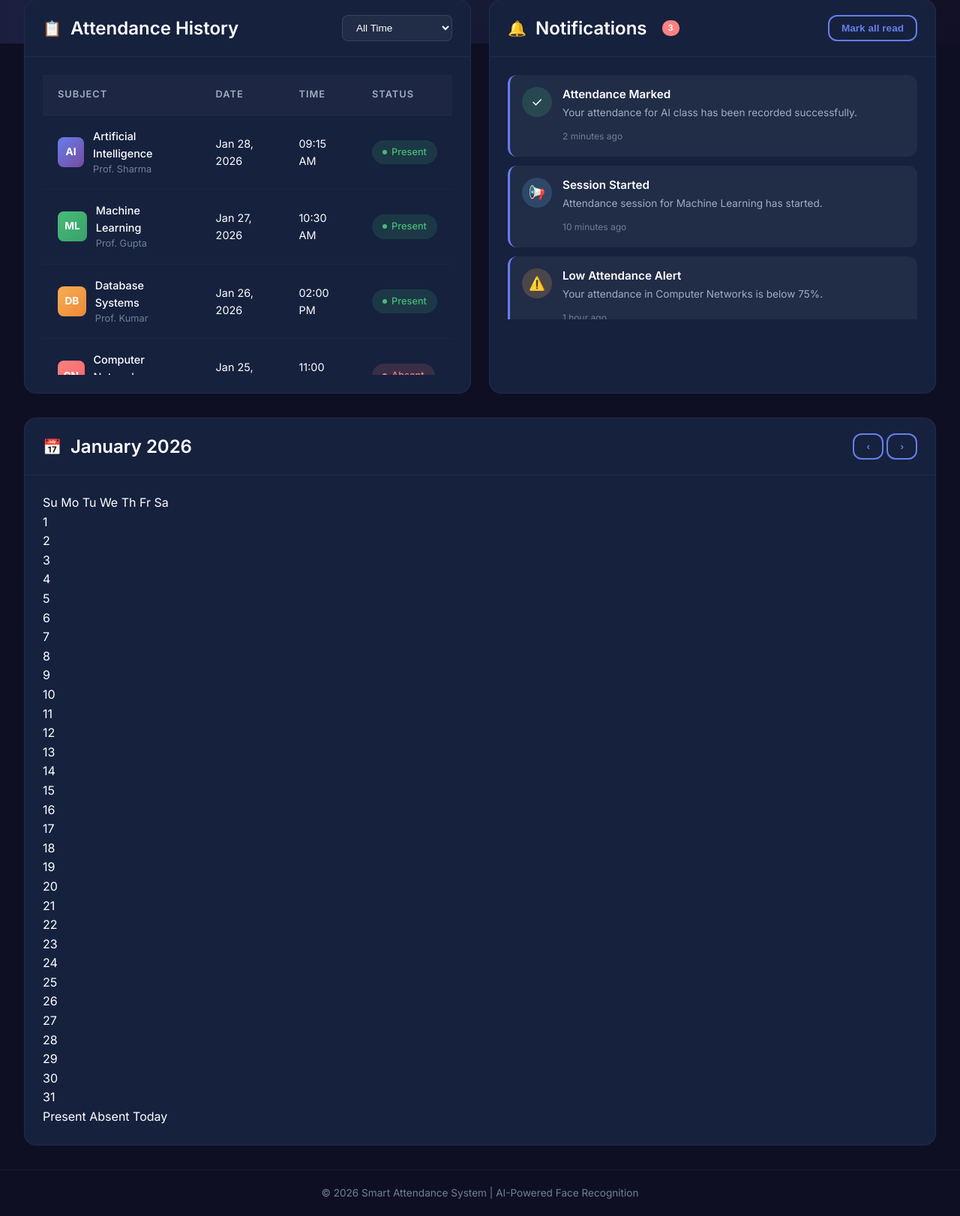
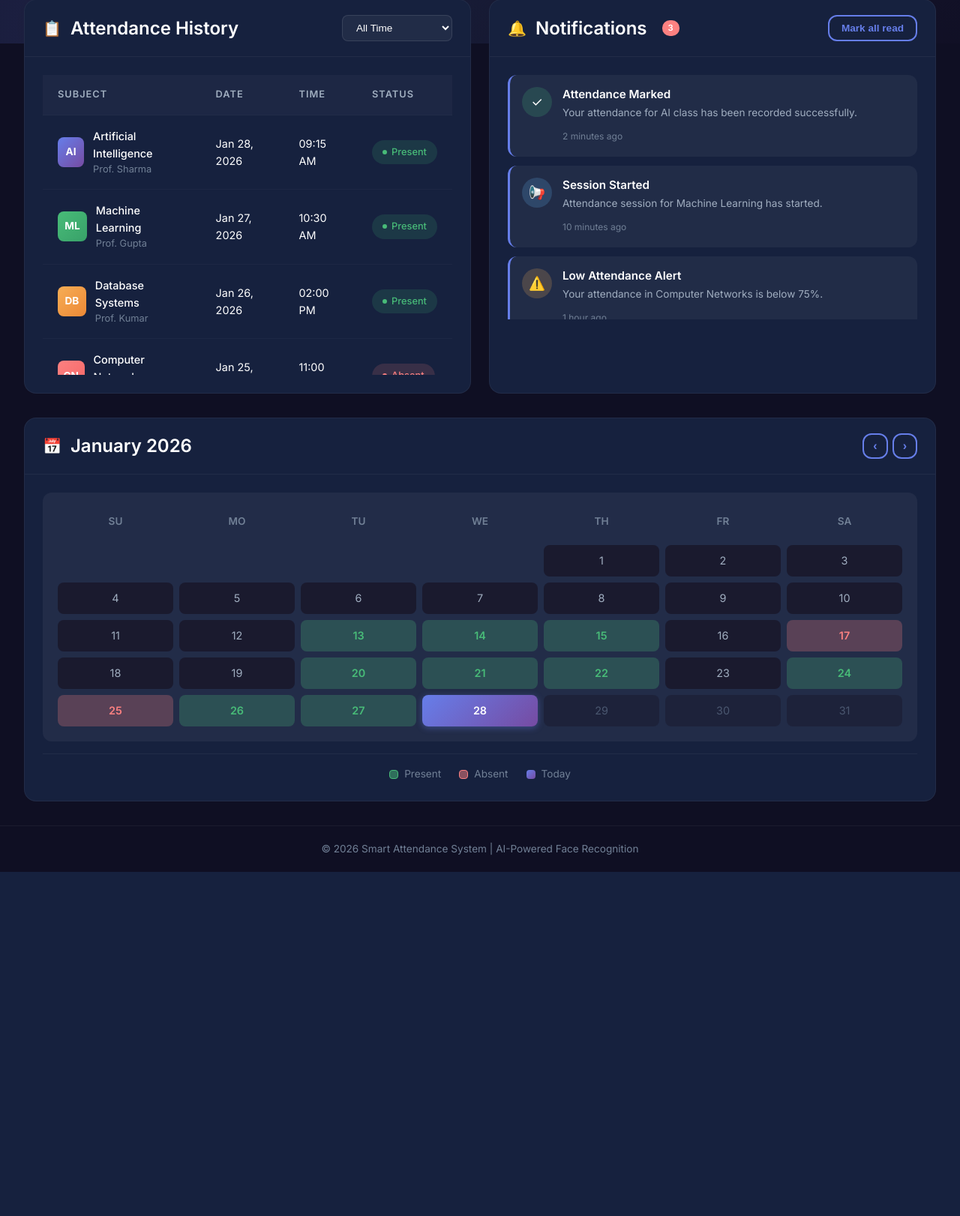
Before and after one commit to makeshkumar14/Face-recognition-for-attendance, a Flask app: page /student_dashboard in a window 1280 px wide. Shown: the part 893-2515 px from the top of the page at 75% size. After the commit the page ends 2056 px from the top, so only its background shows below. Run offline with Flask 3, Linux system fonts and the light colour scheme.

Commit message:
added full calender

```diff
--- a/static/css/style.css
+++ b/static/css/style.css
@@ -2271,3 +2271,132 @@ body.theme-light .stat-card {
         width: 100%;
     }
 }
+
+/* ========================================
+   MONTHLY CALENDAR - Attendance Overview
+   ======================================== */
+.monthly-calendar-section {
+    width: 100%;
+}
+
+.calendar-nav {
+    display: flex;
+    gap: 6px;
+}
+
+.calendar-nav .btn {
+    padding: 6px 12px;
+    font-size: 1rem;
+}
+
+.mini-calendar {
+    background: var(--bg-glass);
+    border-radius: var(--radius-md);
+    padding: 20px;
+}
+
+.calendar-weekdays {
+    display: grid;
+    grid-template-columns: repeat(7, 1fr);
+    gap: 8px;
+    margin-bottom: 12px;
+    text-align: center;
+}
+
+.calendar-weekdays span {
+    font-size: 0.85rem;
+    color: var(--text-muted);
+    text-transform: uppercase;
+    font-weight: 600;
+    padding: 8px 0;
+}
+
+.calendar-days {
+    display: grid;
+    grid-template-columns: repeat(7, 1fr);
+    gap: 8px;
+}
+
+.calendar-day {
+    height: 42px;
+    display: flex;
+    align-items: center;
+    justify-content: center;
+    font-size: 0.9rem;
+    border-radius: 8px;
+    cursor: default;
+    transition: all var(--transition-fast);
+    position: relative;
+}
+
+.calendar-day.empty {
+    background: transparent;
+}
+
+.calendar-day.regular {
+    background: var(--bg-secondary);
+    color: var(--text-secondary);
+}
+
+.calendar-day.present {
+    background: rgba(72, 187, 120, 0.25);
+    color: var(--accent-success);
+    font-weight: 600;
+}
+
+.calendar-day.absent {
+    background: rgba(252, 129, 129, 0.25);
+    color: var(--accent-danger);
+    font-weight: 600;
+}
+
+.calendar-day.today {
+    background: var(--primary-gradient);
+    color: white;
+    font-weight: 600;
+    box-shadow: 0 2px 8px rgba(102, 126, 234, 0.4);
+}
+
+.calendar-day.future {
+    background: var(--bg-secondary);
+    color: var(--text-muted);
+    opacity: 0.5;
+}
+
+/* Calendar Legend */
+.calendar-legend {
+    display: flex;
+    justify-content: center;
+    gap: 24px;
+    margin-top: 16px;
+    padding-top: 16px;
+    border-top: 1px solid rgba(255, 255, 255, 0.05);
+}
+
+.legend-item {
+    display: flex;
+    align-items: center;
+    gap: 8px;
+    font-size: 0.85rem;
+    color: var(--text-muted);
+}
+
+.legend-dot {
+    width: 12px;
+    height: 12px;
+    border-radius: 4px;
+}
+
+.legend-dot.present {
+    background: rgba(72, 187, 120, 0.5);
+    border: 1px solid var(--accent-success);
+}
+
+.legend-dot.absent {
+    background: rgba(252, 129, 129, 0.5);
+    border: 1px solid var(--accent-danger);
+}
+
+.legend-dot.today {
+    background: var(--primary-gradient);
+}
```
